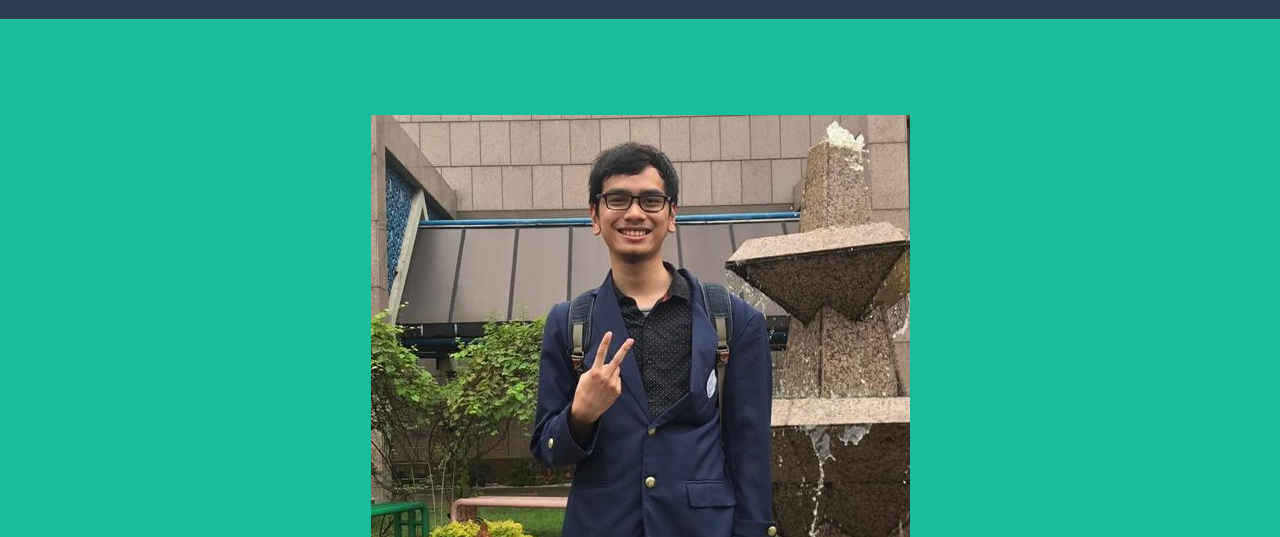
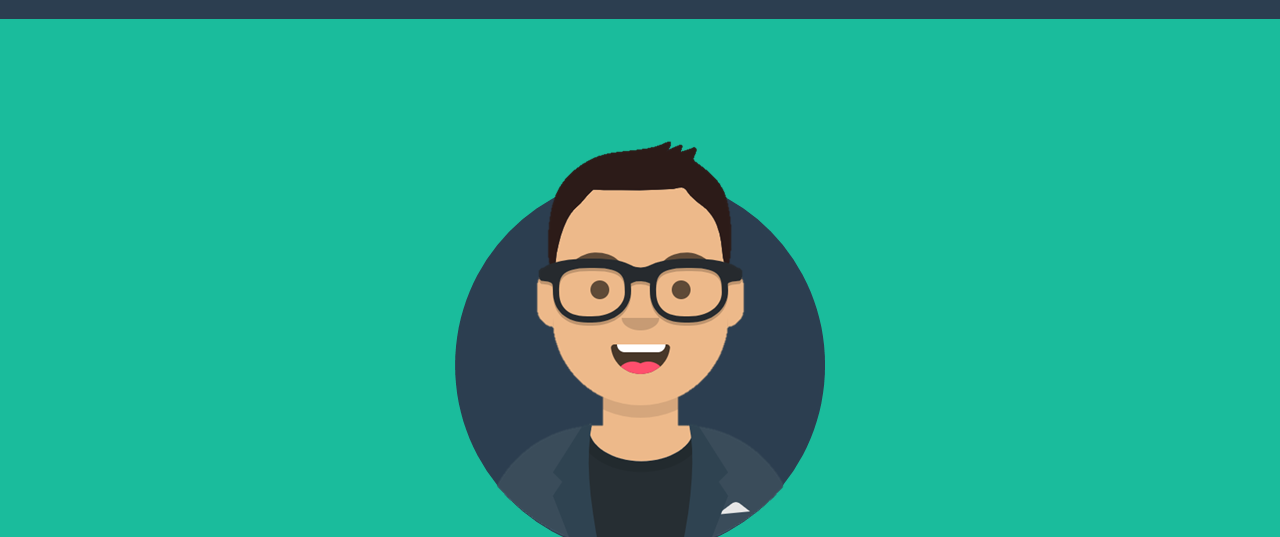
Before and after one commit to ahmadshod/Portofolio, a plain HTML site: page index.html in a window 1280 px wide. Shown: the part 85-622 px from the top of the page. Drawn offline with nearby package versions, Linux system fonts and the light colour scheme; files whose address does not match are found by name.

Commit message:
Update index.html

```diff
--- a/index.html
+++ b/index.html
@@ -38,7 +38,7 @@
         <header class="masthead bg-primary text-white text-center">
             <div class="container d-flex align-items-center flex-column">
                 <!-- Masthead Avatar Image-->
-                <img src="picture.jpeg" />
+                <img src="picture1.png" />
                 <!-- Masthead Heading-->
                 <h1 class="masthead-heading text-uppercase mb-0">Ahmad Shodiq M A</h1>
                 <!-- Icon Divider-->
```
